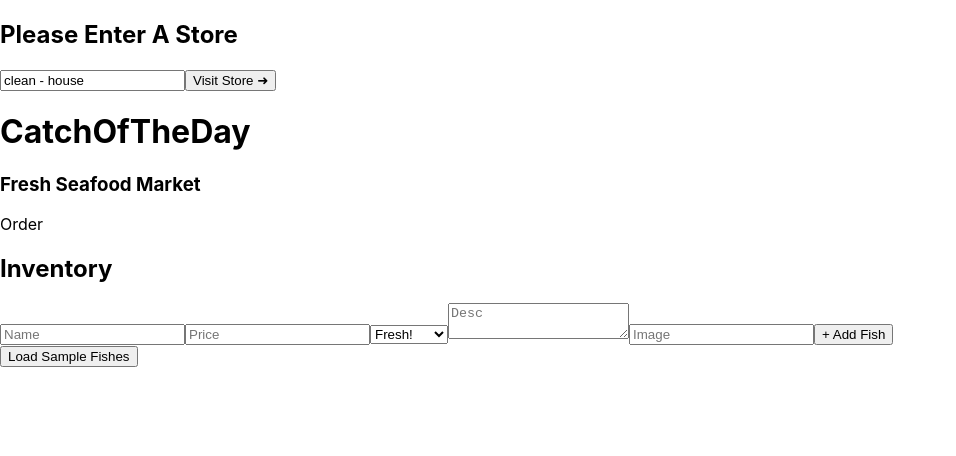
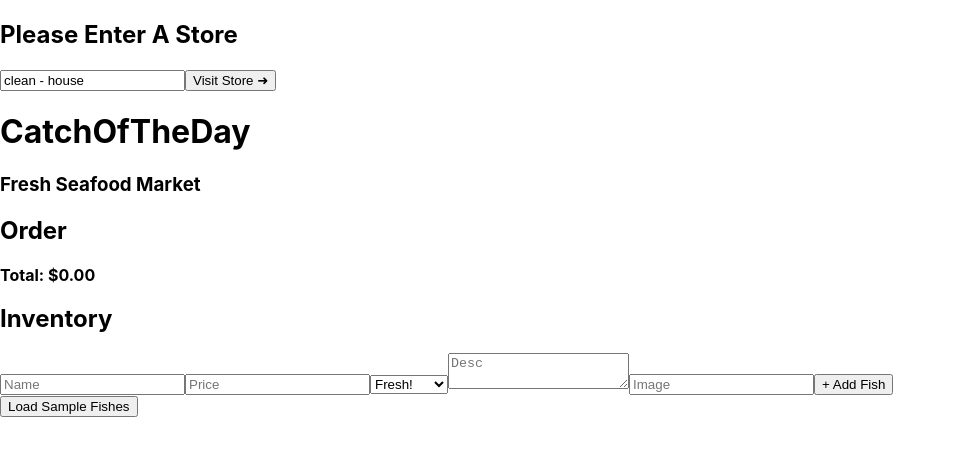
Before and after one commit to szeidl-balazs/catch_of_the_day_wes_bos_react_project, a React (Create React App) app in the folder frontend/: page /store/1 in a window 1280 px wide. Shown: the top 456 px of the page, without its empty margins (0-956 px from the left). Built offline with nearby package versions, Linux system fonts and the light colour scheme.

Commit message:
Order list with fish nam eand order value and some of the order value completed.

```diff
--- a/frontend/src/App.js
+++ b/frontend/src/App.js
@@ -13,7 +13,6 @@
   state = {
     fishes: {},
     order: {}
-
   };
 
   addFish = fish => {
@@ -62,7 +61,7 @@
               />)}
             </ul>
         </div>
-        <Order />
+        <Order fishes={this.state.fishes} order={this.state.order}/>
         <Inventory addFish ={this.addFish} loadSampleFishes={this.loadSampleFishes}/>
 
       </div>
--- a/frontend/src/Components/Order.jsx
+++ b/frontend/src/Components/Order.jsx
@@ -1,15 +1,87 @@
 import React from 'react';
+import { formatPrice } from './Helpers';
 
 class Order extends React.Component {
 
 	render () {
 
+		//identify orders
+		const orderIds = Object.keys(this.props.order);
+
+		//looping through the orders and calculate the total value count * fish.price
+		const total = orderIds.reduce((prevTotal, key) => {
+			//which fish ordered
+			const fish = this.props.fishes[key];
+
+			//how many fish ordered
+			const count = this.props.order[key];
+
+			//fish exists and available
+			const isAvailable = fish && fish.status === 'available';
+
+			if (isAvailable) {
+				return prevTotal + (count * fish.price);
+			} else {
+				return prevTotal;
+			}
+		}, 0);
+
 		return (
-			<div className="order">
-				Order
+			<div className="order-wrap">
+				<h2>Order</h2>
+				<ul className="order">
+					{
+						orderIds.map(key => {
+
+						//which fish ordered
+						const fish = this.props.fishes[key];
+
+						//how many fish ordered
+						const count = this.props.order[key];
+
+						//fish is available?
+						const isAvailable = fish.status === 'available';
+
+						//if a fish is not available => error else show fish name & order value
+
+						if (!isAvailable) {
+							return <li key={key}>{`Sorry ${fish ? fish.name : 'fish'} recently is not available`}</li>
+						} else {
+							return <li key={key}>{`${count} lbs ${fish.name} ${formatPrice(count * fish.price)}`}</li>
+						}
+
+						})
+					}
+				</ul>
+				<div className="total"><strong>{`Total: ${formatPrice(total)}`}</strong></div>
 			</div>
 		);
 	}
 }
 
 export default Order;
+
+	//reduce the code within render
+
+	/*renderOrder = (key) => {
+		//which fish ordered
+		const fish = this.props.fishes[key];
+
+		//how many fish ordered
+		const count = this.props.order[key];
+
+		//fish is available?
+		const isAvailable = fish.status === 'available';
+
+		if (!isAvailable) {
+			return <li key={key}>{`Sorry ${fish ? fish.name : 'fish'} recently is not available`}</li>
+		} else {
+			return <li key={key}>{`${count} lbs ${fish.name} ${formatPrice(count * fish.price)}`}</li>
+		}
+	}*/
+
+
+/*in the return
+
+<ul className="order">{orderIds.map(this.renderOrder)}</ul>
+*/
```
